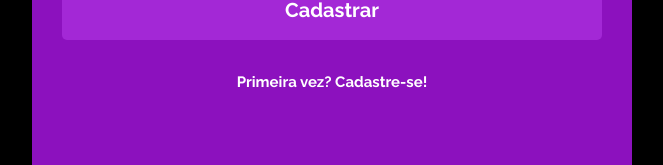
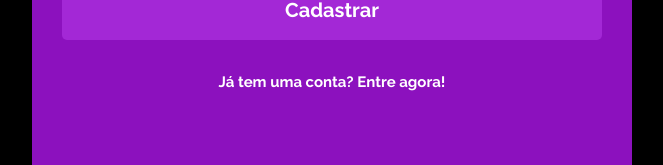
Before and after one commit to g-rmc/MyWallet-Front, a React (Create React App) app: page /cadastro in a window 1280 px wide. Shown: the part 544-709 px from the top of the page, without its empty margins (308-971 px from the left). Built offline with nearby package versions, Linux system fonts and the light colour scheme; a web font is replaced by a local one.

Commit message:
Integração das telas de login e registro por link SPA

```diff
--- a/src/components/Start/Login.js
+++ b/src/components/Start/Login.js
@@ -4,13 +4,27 @@ import { useNavigate } from "react-router-dom";
 import UserContext from "../../contexts/UserContext";
 
 //import {  } from "../../services/mywallet";
-import { Container, StyledForm } from "./style";
+import { Container, StyledForm, StyledLink } from "./style";
 
 export default function Login(){
 
+    const [login, setLogin] = useState({email:'', password:''});
+    const [loading, setLoading] = useState(false);
+    const { setUser } = useContext(UserContext);
+    const navigate = useNavigate();
+
+    useEffect(() => {
+        if (localStorage.getItem('MyWalletUser') !== null) {
+            setUser(JSON.parse(localStorage.getItem('MyWalletUser')));
+            navigate('/historico')
+        }
+    }, []);
+
     return (
         <Container>
+
             <h1>MyWallet</h1>
+
             <StyledForm>
                 <input
                     type='email'
@@ -24,7 +38,11 @@ export default function Login(){
                 />
                 <button>Entrar</button>
             </StyledForm>
-            <a>Primeira vez? Cadastre-se!</a>
+
+            <StyledLink to={loading === false? '/cadastro' : ''}>
+                Primeira vez? Cadastre-se!
+            </StyledLink>
+
         </Container>
     )
 }
--- a/src/components/Start/Register.js
+++ b/src/components/Start/Register.js
@@ -4,13 +4,20 @@ import { useNavigate } from "react-router-dom";
 import UserContext from "../../contexts/UserContext";
 
 //import {  } from "../../services/mywallet";
-import { Container, StyledForm } from "./style";
+import { Container, StyledForm, StyledLink } from "./style";
 
 export default function Register(){
 
+    //
+    const [loading, setLoading] = useState(false);
+    const navigate = useNavigate();
+
+
     return (
         <Container>
-            <h1>MyWallet</h1>
+
+            <h1 onClick={() => navigate('/')}>MyWallet</h1>
+
             <StyledForm>
                 <input
                     type='name'
@@ -34,7 +41,11 @@ export default function Register(){
                 />
                 <button>Cadastrar</button>
             </StyledForm>
-            <a>Primeira vez? Cadastre-se!</a>
+
+            <StyledLink to={loading === false? '/' : ''}>
+                Já tem uma conta? Entre agora!
+            </StyledLink>
+
         </Container>
     )
 }
--- a/src/components/Start/style.js
+++ b/src/components/Start/style.js
@@ -1,3 +1,4 @@
+import { Link } from "react-router-dom";
 import styled from "styled-components";
 
 const Container = styled.div`
@@ -7,26 +8,19 @@ const Container = styled.div`
     align-items: center;
 
     h1 {
+        cursor: pointer;
         color: white;
         font-family: 'Saira Stencil One', sans-serif;
         font-size: 32px;
         margin-bottom: 25px;
-    }
 
-    a {
-        color: white;
-        font-size: 15px;
-        font-weight: 700;
-        margin-top: 35px;
-        cursor: pointer;
-    }
+        &:hover {
+        filter: brightness(70%);
+        }
 
-    a:hover {
-        filter: brightness(70%);
-    }
-
-    a:active {
+        &:active {
         transform: translateY(2px);
+        }
     }
 `
 
@@ -67,7 +61,24 @@ const StyledForm = styled.form`
     }
 `
 
+const StyledLink = styled(Link)`
+    color: white;
+    font-size: 15px;
+    font-weight: 700;
+    margin-top: 35px;
+    cursor: pointer;
+
+    &:hover {
+        filter: brightness(70%);
+    }
+
+    &:active {
+        transform: translateY(2px);
+    }
+`
+
 export {
     Container,
     StyledForm,
+    StyledLink,
 }
```
